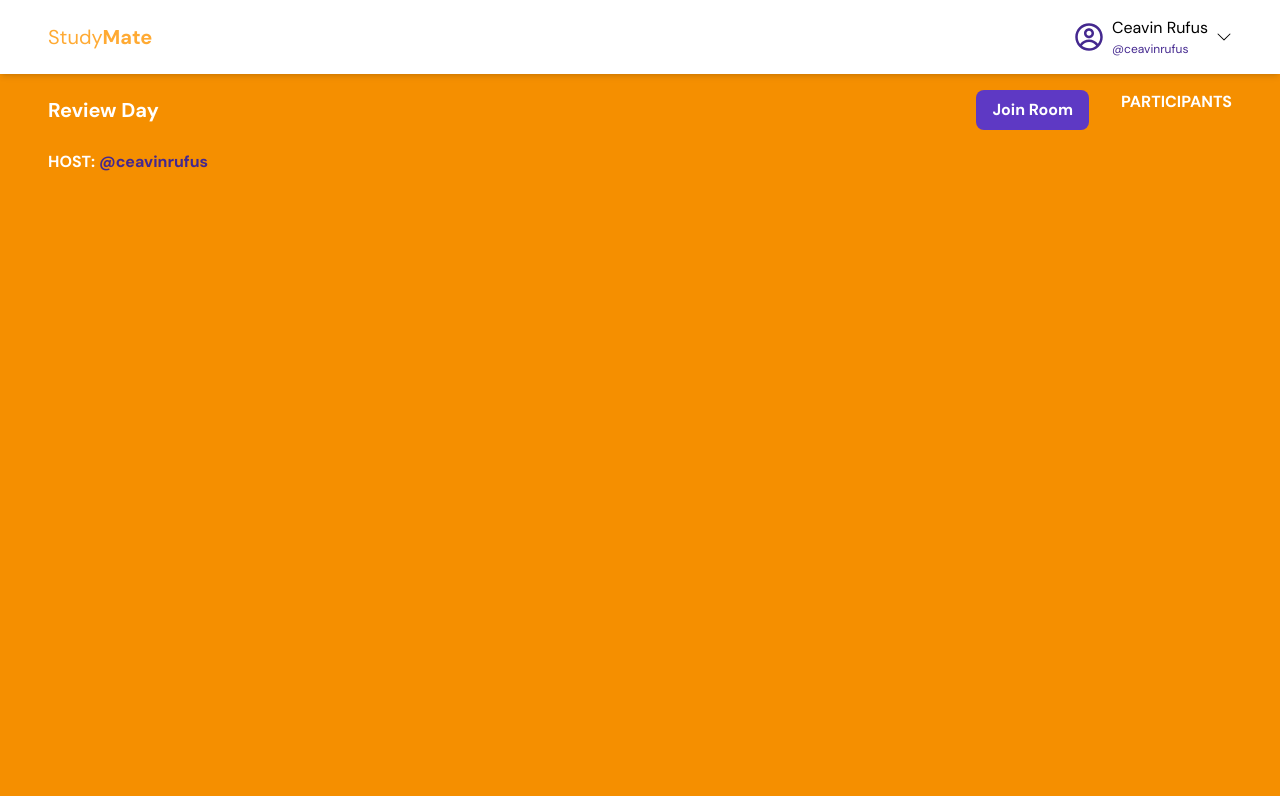
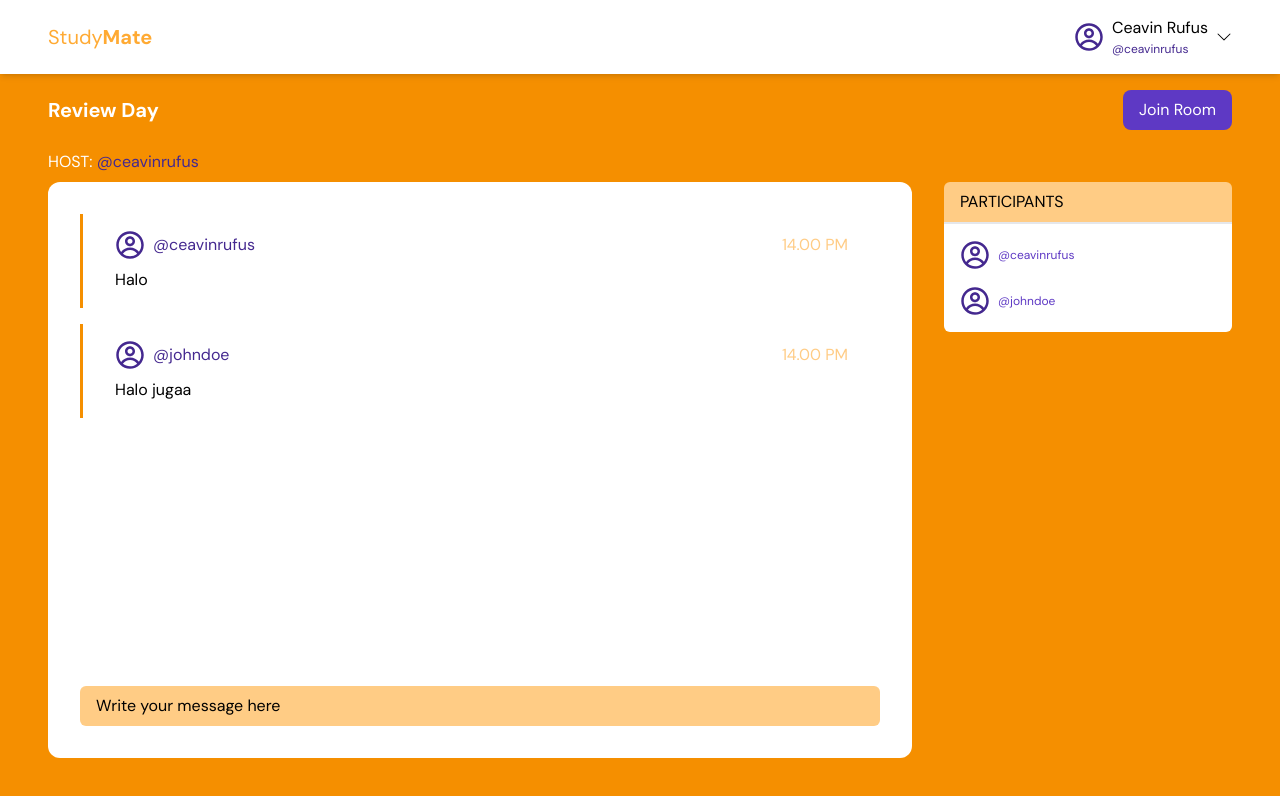
Before and after one commit to ceavinr/studymate, a React (Create React App) app: page /room/1 in a window 1280 px wide. Shown: the top 796 px of the page. Built offline with nearby package versions, Linux system fonts and the light colour scheme.

Commit message:
chat room

```diff
--- /dev/null
+++ b/src/components/BubbleChat.js
@@ -0,0 +1,22 @@
+import React from "react";
+import { CgProfile } from "react-icons/cg";
+
+const BubbleChat = ({ bubble }) => {
+  return (
+    <div className="flex divide-x-[3px] divide-[#F58F00]">
+      <br></br>
+      <div className="py-4 px-8 space-y-2 w-full">
+        <div className="flex gap-12 items-center w-full justify-between">
+          <div className="flex gap-2 items-center">
+            <CgProfile size={30} color={"#44288F"} />
+            <p className="bg-[#fff] text-[#44288F]">@{bubble.username}</p>
+          </div>
+          <p className="bg-[#fff] text-[#FFCC85]">14.00 PM</p>
+        </div>
+        <p>{bubble.message}</p>
+      </div>
+    </div>
+  );
+};
+
+export default BubbleChat;
--- a/src/components/pages/Room.js
+++ b/src/components/pages/Room.js
@@ -1,14 +1,37 @@
 import React from "react";
+import BubbleChat from "../BubbleChat";
+import { Link } from "react-router-dom";
 import { CgProfile } from "react-icons/cg";
+
+const bubbles = [
+  {
+    username: "ceavinrufus",
+    message: "Halo",
+  },
+  {
+    username: "johndoe",
+    message: "Halo jugaa",
+  },
+];
+
+const participants = [
+  {
+    id: 1,
+    username: "ceavinrufus",
+  },
+  {
+    id: 2,
+    username: "johndoe",
+  },
+];
 
 const Room = () => {
   return (
     <div className="bg-[#F58F00] h-screen py-4 px-12">
-      <div className="flex gap-8 text-[#fff] font-bold">
-        <div className=" flex-grow ">
-          <div className="flex items-center justify-between mb-5">
+      {/* Room Header */}
+      <div className="flex items-center justify-between mb-5 text-[#fff] ">
         <div className="">
-              <h1 className="text-xl">Review Day</h1>
+          <h1 className="text-xl font-bold">Review Day</h1>
         </div>
 
         <div className="flex">
@@ -19,14 +42,52 @@ const Room = () => {
           </div>
         </div>
       </div>
-          <div className="flex items-center">
+      {/* Host */}
+      <div className="flex items-center text-[#fff] mb-2">
         <p>
           HOST: <span className="text-[#44288F]">@ceavinrufus</span>
         </p>
       </div>
+
+      <div className="grid grid-cols-[3fr_1fr] gap-8 text-[#fff] h-3/4">
+        {/* Room Info */}
+        <div className="">
+          {/* Chat */}
+          <div className="bg-[#fff] rounded-xl text-[#000] h-full">
+            <div className="p-8 h-full flex flex-col justify-between">
+              <div className="space-y-4">
+                {bubbles.map((bubble) => (
+                  <BubbleChat bubble={bubble} />
+                ))}
               </div>
-        <div className="flex justify-end">
+              <form action="">
+                <input
+                  className="bg-[#FFCC85] w-full px-4 py-2 rounded-md placeholder-[#000]"
+                  type="text"
+                  placeholder="Write your message here"
+                />
+              </form>
+            </div>
+          </div>
+        </div>
+
+        {/* Participants */}
+        <div className="divide-y-2 ">
+          <div className="bg-[#FFCC85] px-4 py-2 text-[#000] rounded-t-md">
+            <div className="flex">
               <h1>PARTICIPANTS</h1>
+            </div>
+          </div>
+          <div className="bg-[#fff] p-2 rounded-b-md space-y-2">
+            {participants.map((log) => (
+              <Link to="/profile" className="text-[12px] text-[#5E39C4] ">
+                <div className="flex items-center gap-2 px-2 py-2">
+                  <CgProfile size={30} color={"#44288F"} />
+                  <div className="">@{log.username}</div>
+                </div>
+              </Link>
+            ))}
+          </div>
         </div>
       </div>
     </div>
```
Lines whose indentation alone changed are shown as unchanged.
